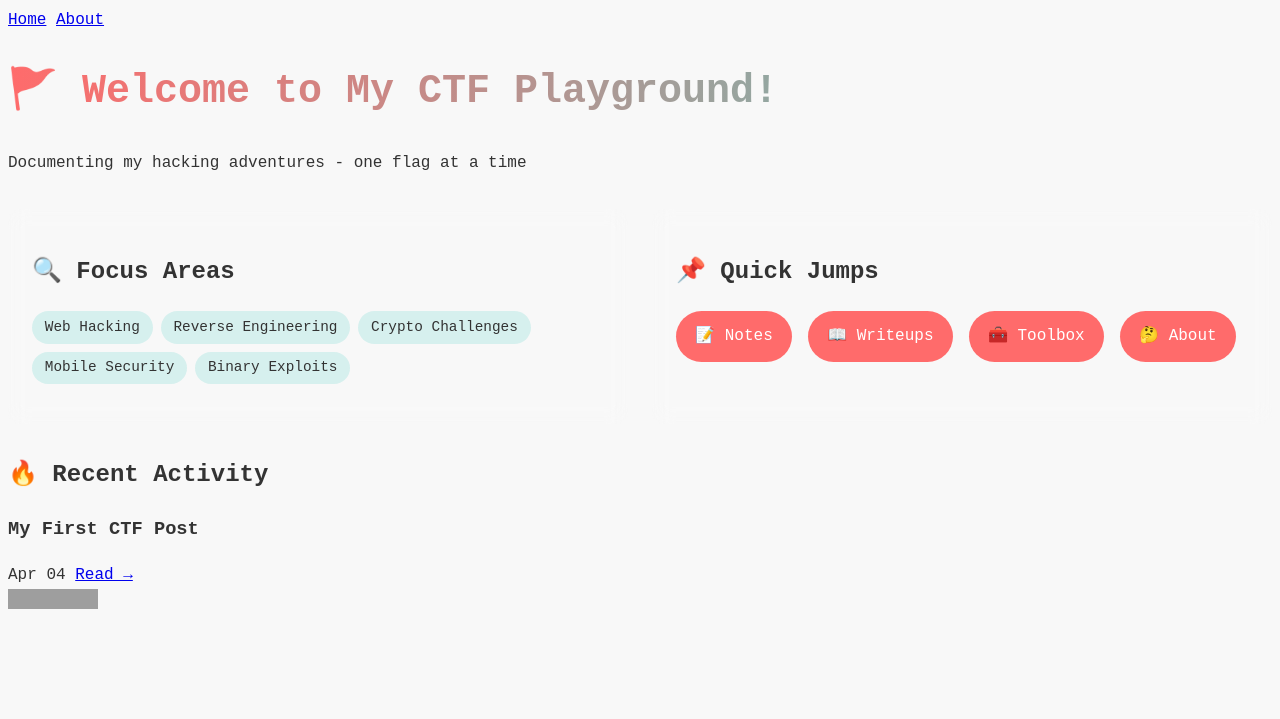
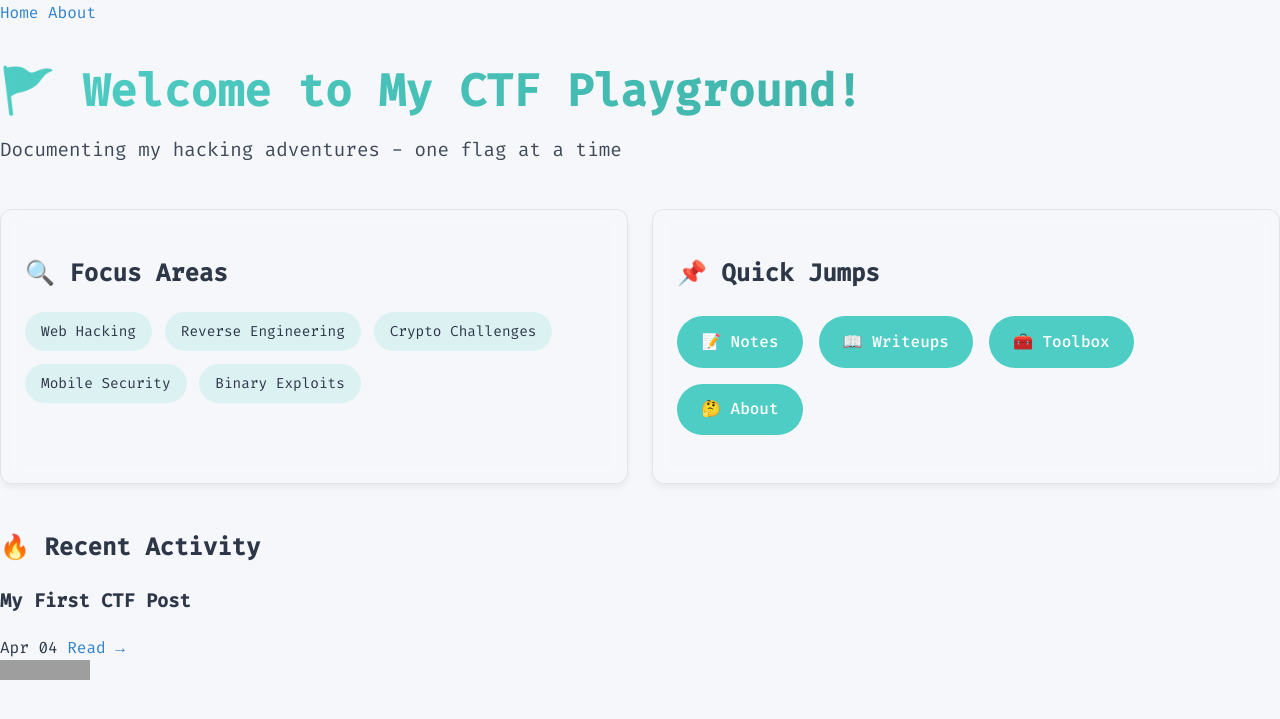
Before and after one commit to PathogenicKatt/PathogenicKatt.github.io, a Jekyll site: the page built from index.md, in a window 1280 px wide. Shown: the top 719 px of the page. Built offline with Jekyll 4.4.1, drawn with Linux system fonts in a browser that asks for light colours; grey boxes are pictures that could not be loaded.

Commit message:
Some changes with css

```diff
--- a/_includes/head.html
+++ b/_includes/head.html
@@ -2,6 +2,7 @@
     <meta charset="utf-8">
     <meta name="viewport" content="width=device-width, initial-scale=1">
     <title>{{ page.title }}</title>
+    <link href="https://fonts.googleapis.com/css2?family=Fira+Code:wght@400;500&display=swap" rel="stylesheet">
     <link rel="stylesheet" href="{{ '/assets/css/main.css' | relative_url }}">
     {% if page.custom_css %}
       <link rel="stylesheet" href="{{ '/assets/css/custom.css' | relative_url }}">
--- a/assets/css/custom.css
+++ b/assets/css/custom.css
@@ -1,61 +1,223 @@
-
-.header-animation h1 {
-    font-size: 2.5rem;
-    background: linear-gradient(90deg, #ff6b6b, #4ecdc4);
-    -webkit-background-clip: text;
-    -webkit-text-fill-color: transparent;
+/* ROOT VARIABLES */
+:root {
+    /* Light Theme */
+    --bg-color: #f5f7fa;
+    --text-color: #2d3748;
+    --card-bg: rgba(255, 255, 255, 0.95);
+    --card-border: 1px solid rgba(0, 0, 0, 0.08);
+    --card-shadow: 0 4px 6px rgba(0, 0, 0, 0.05);
+    --accent: #4ecdc4;
+    --accent-dark: #3aa89f;
+    --link-color: #3182ce;
   }
 
-  .ctf-grid {
-    display: grid;
-    grid-template-columns: repeat(auto-fit, minmax(300px, 1fr));
-    gap: 1.5rem;
-    margin: 2rem 0;
+  [data-theme="dark"] {
+    /* Dark Theme */
+    --bg-color: #121212;
+    --text-color: #e2e8f0;
+    --card-bg: rgba(30, 30, 30, 0.95);
+    --card-border: 1px solid rgba(255, 255, 255, 0.08);
+    --card-shadow: 0 4px 6px rgba(0, 0, 0, 0.3);
+    --accent: #ff6b6b;
+    --accent-dark: #e05555;
+    --link-color: #63b3ed;
   }
 
+
+  body {
+    background: var(--bg-color);
+    color: var(--text-color);
+    font-family: 'Fira Code', 'Courier New', monospace;
+    line-height: 1.6;
+    margin: 0;
+    padding: 0;
+    transition: background 0.3s ease, color 0.3s ease;
+  }
+
+  a {
+    color: var(--link-color);
+    text-decoration: none;
+  }
+
+
+  .theme-toggle {
+    position: fixed;
+    top: 20px;
+    right: 20px;
+    background: var(--accent);
+    color: white;
+    border: none;
+    width: 42px;
+    height: 42px;
+    border-radius: 50%;
+    display: grid;
+    place-items: center;
+    cursor: pointer;
+    box-shadow: var(--card-shadow);
+    z-index: 100;
+    transition: all 0.3s ease;
+    font-size: 1.2rem;
+  }
+
+  .theme-toggle:hover {
+    transform: scale(1.1);
+    background: var(--accent-dark);
+  }
+
+
   .ctf-card {
-    background: rgba(255,255,255,0.1);
-    backdrop-filter: blur(10px);
+    background: var(--card-bg);
+    border: var(--card-border);
     border-radius: 12px;
-    padding: 1.5rem;
-    transition: transform 0.2s;
+    padding: 1.8rem;
+    margin: 1.5rem 0;
+    box-shadow: var(--card-shadow);
+    transition: transform 0.3s ease, box-shadow 0.3s ease;
+    backdrop-filter: blur(8px);
   }
 
   .ctf-card:hover {
     transform: translateY(-5px);
+    box-shadow: 0 10px 15px rgba(0, 0, 0, 0.1);
   }
+
+
+  .header-animation h1 {
+    font-size: 2.8rem;
+    background: linear-gradient(90deg, var(--accent), var(--accent-dark));
+    -webkit-background-clip: text;
+    -webkit-text-fill-color: transparent;
+    margin-bottom: 0.5rem;
+  }
+
+  .subtitle {
+    font-size: 1.2rem;
+    opacity: 0.9;
+    margin-top: 0;
+  }
+
 
   .skill-cloud {
     display: flex;
     flex-wrap: wrap;
-    gap: 0.5rem;
+    gap: 0.8rem;
     list-style: none;
-    padding-left: 0;
+    padding: 0;
   }
 
   .skill-cloud li {
-    background: #4ecdc433;
-    padding: 0.3rem 0.8rem;
-    border-radius: 20px;
+    background: rgba(78, 205, 196, 0.15);
+    padding: 0.5rem 1rem;
+    border-radius: 50px;
     font-size: 0.9rem;
+    transition: transform 0.2s;
   }
+
+  .skill-cloud li:hover {
+    transform: scale(1.05);
+  }
+
 
   .link-bubbles {
     display: flex;
     flex-wrap: wrap;
     gap: 1rem;
+    margin: 1.5rem 0;
   }
 
   .bubble {
-    background: #ff6b6b;
+    background: var(--accent);
     color: white;
-    padding: 0.8rem 1.2rem;
+    padding: 0.8rem 1.5rem;
     border-radius: 50px;
     text-decoration: none;
     transition: all 0.3s;
+    font-weight: 500;
+    display: inline-block;
   }
 
   .bubble:hover {
-    background: #ff8e8e;
-    transform: scale(1.05);
+    background: var(--accent-dark);
+    transform: translateY(-2px);
   }
+
+  /*  ABOUT PAGE  */
+  .about-container {
+    max-width: 1200px;
+    margin: 2rem auto;
+    padding: 0 1.5rem;
+  }
+
+  .about-grid {
+    display: grid;
+    grid-template-columns: repeat(auto-fit, minmax(300px, 1fr));
+    gap: 2rem;
+    margin: 3rem 0;
+  }
+
+  .about-card {
+    background: var(--card-bg);
+    border-radius: 12px;
+    padding: 2rem;
+    box-shadow: var(--card-shadow);
+  }
+
+  .ctf-logos {
+    display: flex;
+    gap: 1.5rem;
+    flex-wrap: wrap;
+    margin: 1.5rem 0;
+    align-items: center;
+  }
+
+  .ctf-logos img {
+    height: 40px;
+    opacity: 0.8;
+    transition: all 0.3s;
+  }
+
+  .ctf-logos img:hover {
+    opacity: 1;
+    transform: scale(1.1);
+  }
+
+  /*  CONSTRUCTION PAGES */
+  .construction {
+    text-align: center;
+    padding: 4rem 2rem;
+    max-width: 600px;
+    margin: 4rem auto;
+  }
+
+  .construction h2 {
+    font-size: 2.5rem;
+    color: var(--accent);
+    margin-bottom: 1.5rem;
+  }
+
+  /* RESPONSIVE ADJUSTMENTS  */
+  @media (max-width: 768px) {
+    .header-animation h1 {
+      font-size: 2.2rem;
+    }
+
+    .theme-toggle {
+      top: 15px;
+      right: 15px;
+      width: 36px;
+      height: 36px;
+    }
+  }
+
+
+  pre, code {
+    font-family: 'Fira Code', monospace;
+    background: rgba(0, 0, 0, 0.1);
+    border-radius: 6px;
+    padding: 0.2rem 0.4rem;
+  }
+
+  [data-theme="dark"] pre,
+  [data-theme="dark"] code {
+    background: rgba(255, 255, 255, 0.1);
+  }
```
Also changed, not shown: 4 other files.
